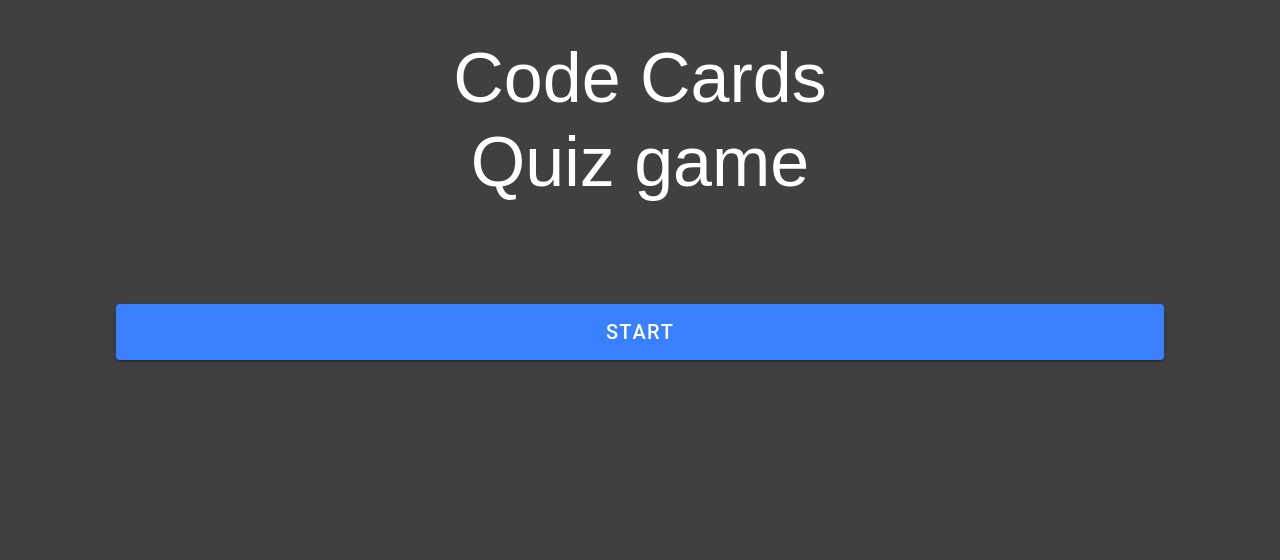
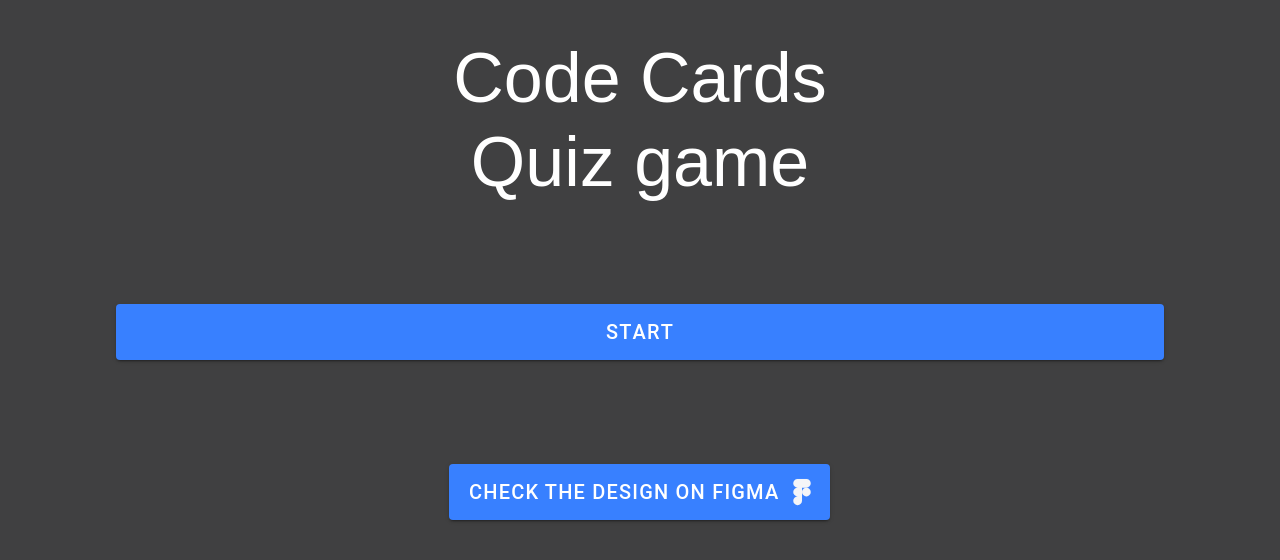
Before and after one commit to johnedelbi/code-cards, a React (Create React App) app: page /intro in a window 1280 px wide. Shown: the top 560 px of the page. Built offline with nearby package versions, Linux system fonts and the light colour scheme; a web font is replaced by a local one.

Commit message:
add figma btn

```diff
--- a/src/pages/intro.css
+++ b/src/pages/intro.css
@@ -11,3 +11,8 @@ ion-content {
 .start-btn {
     margin: 100px;
 }
+
+.figma-btn a {
+    color: #fff;
+    text-decoration: none;
+}
--- a/src/pages/intro.tsx
+++ b/src/pages/intro.tsx
@@ -1,16 +1,16 @@
-import { IonButton, IonContent } from '@ionic/react';
+import { IonButton, IonContent, IonIcon } from '@ionic/react';
+import { logoFigma } from 'ionicons/icons';
+
 import './intro.css';
 
 export const Intro: React.FC = () => {
   return (
 
-    <IonContent className="ion-padding" fullscreen>
-
-      <div className="ion-text-center">
-        <h1 className='logo-text'>Code Cards <br />
-          Quiz game</h1>
-      </div>
+    <IonContent className="ion-padding ion-text-center" fullscreen>
+      <h1 className='logo-text'>Code Cards <br />
+        Quiz game</h1>
       <IonButton routerLink='/game' expand="block" size="large" className='start-btn'>Start</IonButton>
+      <IonButton size="large" className='figma-btn'><IonIcon color="light" slot="end" icon={logoFigma}></IonIcon><a href="https://www.figma.com/file/YC05QHHI8B1amHqsrHrYO7/code-card-app?node-id=1%3A11&t=6AOQupLSKEg7qTRg-1">check the design on Figma</a></IonButton>
     </IonContent>
   );
 };
```
